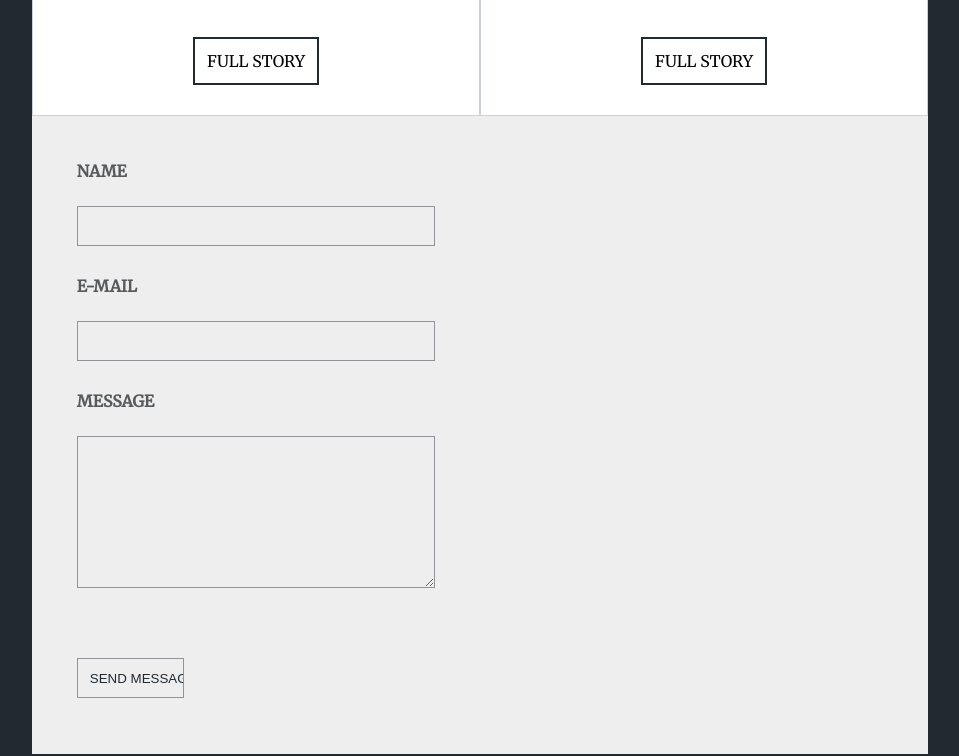
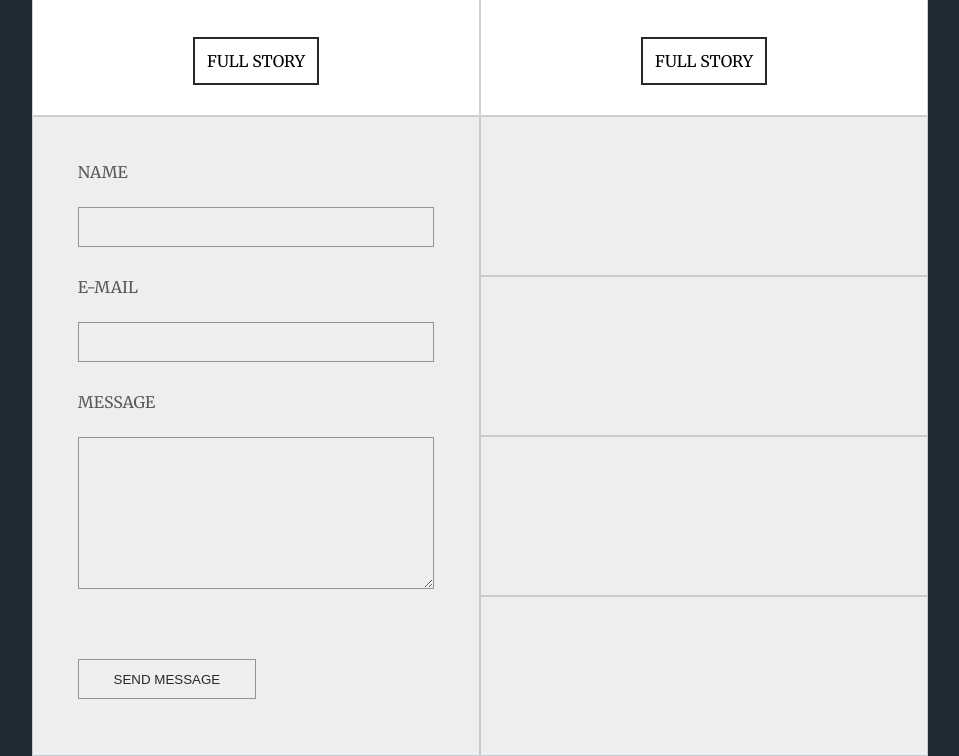
Before and after one commit to jakepel03/codedamn_project1, a plain HTML site: page index.html in a window 1280 px wide. Shown: the part 4210-4966 px from the top of the page, without its empty margins (160-1119 px from the left). Drawn offline with Linux system fonts and the light colour scheme.

Commit message:
Update style.css

```diff
--- a/style.css
+++ b/style.css
@@ -202,12 +202,10 @@ a {
 #forms {
     width: 50%;
     padding: 5% 5% 3% 5%;
-    font-weight: 600;
+    font-weight: 400;
     color: #575a5c;
+    border: 1px solid #b0b8c0a1;
 
-}
-#contact {
-    width: 50%;
 }
 
 #forms label, input, textarea {
@@ -235,10 +233,40 @@ textarea {
     margin-top: 40px;
     font-weight: 400;
     color: #212931;
-    width: 30%;
+    width: 50%;
 }
 
 #submit_form:hover {
     background: #212931;
     color: white;
 }
+
+#contact {
+    width: 50%;
+    display: flex;
+    flex-direction: column;
+    color: #575a5c;
+}
+
+#contact div {
+    width: 100%;
+    height: 100%;
+    padding-left: 40px;
+    display: flex;
+    align-items: center;
+    border: 1px solid #b0b8c0a1;
+}
+
+#contact div span {
+    padding: 20px;
+}
+
+#links-footer {
+    display: inline-block;
+    margin-left: 20px;
+}
+
+#links-footer a {
+    margin-left: 20px;
+    color: #212931;
+}
```
